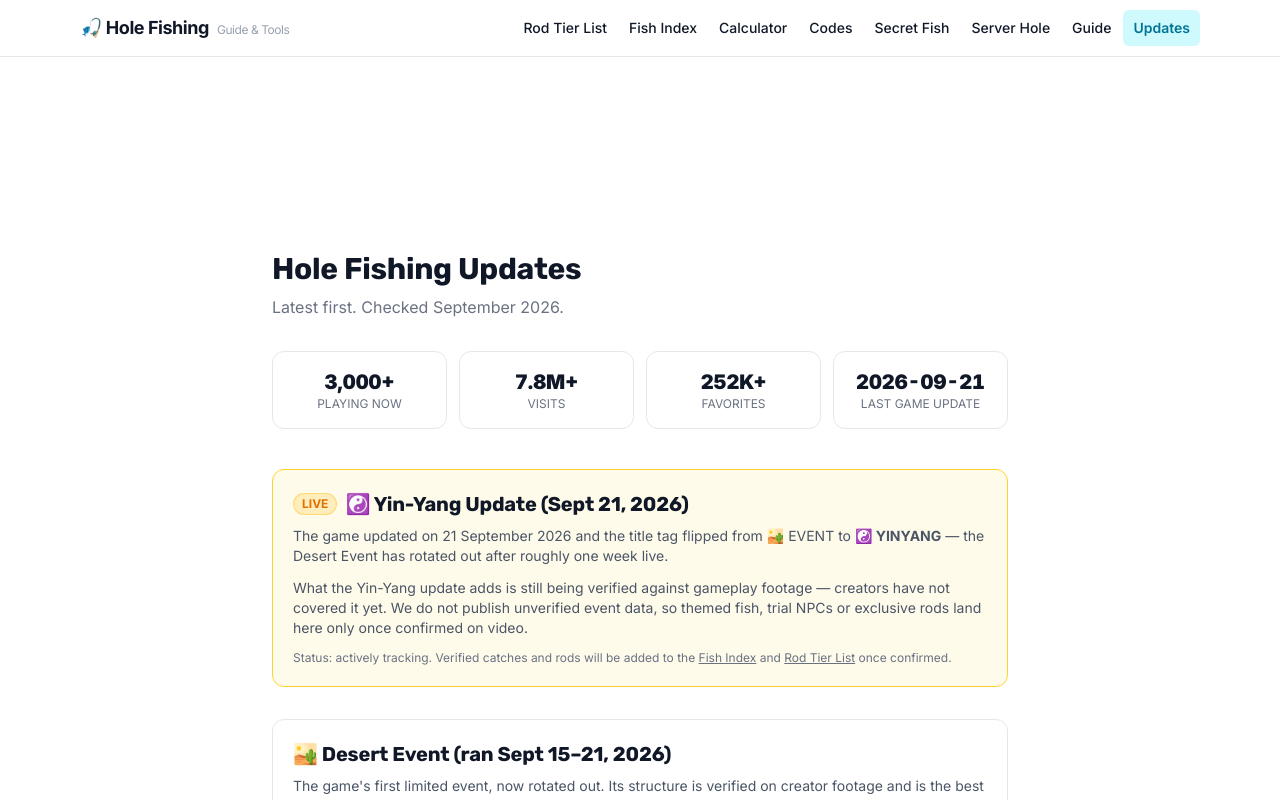
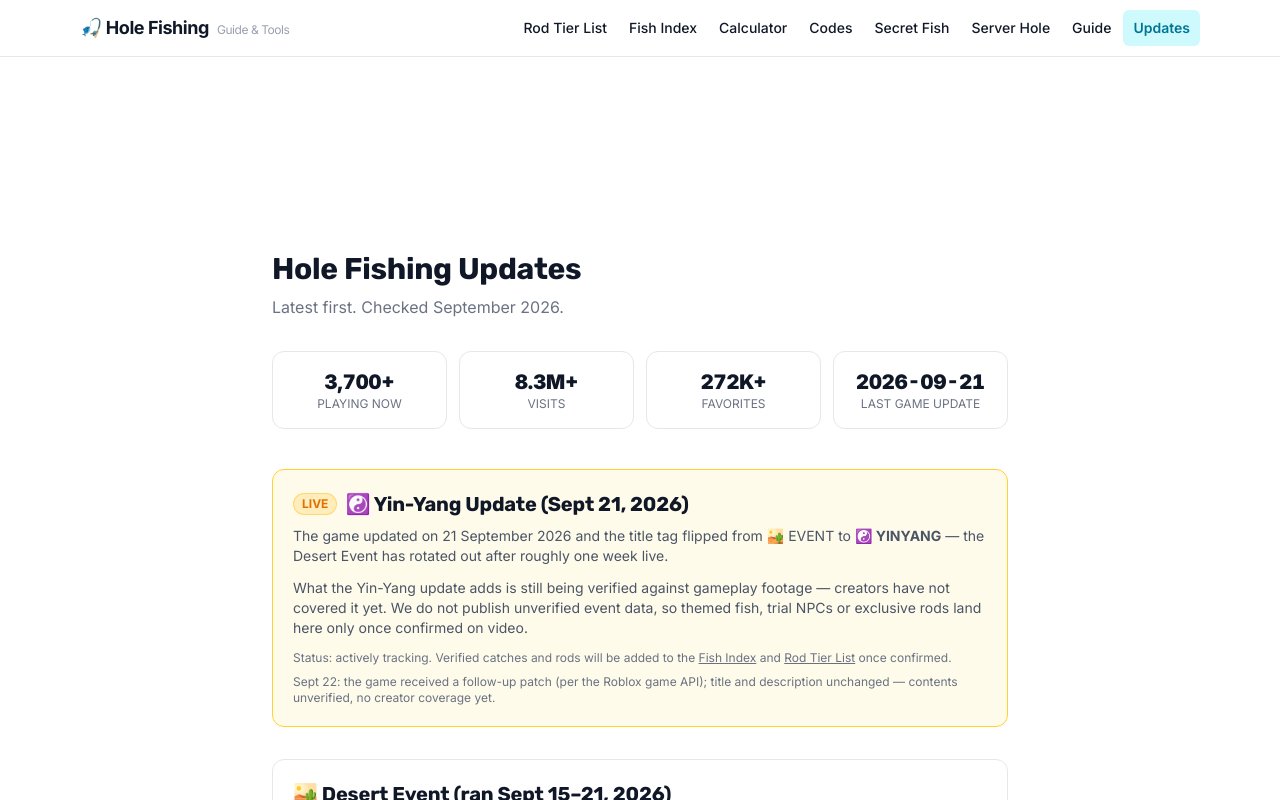
Before and after one commit to ken-fs/holefishing, a Next.js app: page /updates in a window 1280 px wide. Shown: the top 800 px of the page. Built offline with nearby package versions, Linux system fonts and the light colour scheme.

Commit message:
chore(stats): refresh live stats from Roblox API (3.7K CCU / 8.3M visits / 272K favs) + note Sept 22 patch

```diff
--- a/src/app/updates/page.tsx
+++ b/src/app/updates/page.tsx
@@ -56,8 +56,11 @@
           covered it yet. We do not publish unverified event data, so themed fish, trial NPCs or exclusive rods
           land here only once confirmed on video.
         </p>
+        <p className="text-xs text-gray-500 mb-2">
+          Status: actively tracking. Verified catches and rods will be added to the <Link href="/fish" className="underline">Fish Index</Link> and <Link href="/rods" className="underline">Rod Tier List</Link> once confirmed.
+        </p>
         <p className="text-xs text-gray-500">
-          Status: actively tracking. Verified catches and rods will be added to the <Link href="/fish" className="underline">Fish Index</Link> and <Link href="/rods" className="underline">Rod Tier List</Link> once confirmed.
+          Sept 22: the game received a follow-up patch (per the Roblox game API); title and description unchanged — contents unverified, no creator coverage yet.
         </p>
       </article>
 
--- a/src/data/game.config.json
+++ b/src/data/game.config.json
@@ -14,9 +14,9 @@
     ]
   },
   "stats": {
-    "visits": "7.8M+",
-    "favorites": "252K+",
-    "onlineNow": "3,000+",
+    "visits": "8.3M+",
+    "favorites": "272K+",
+    "onlineNow": "3,700+",
     "serverSize": 6,
     "active": true
   },
```
